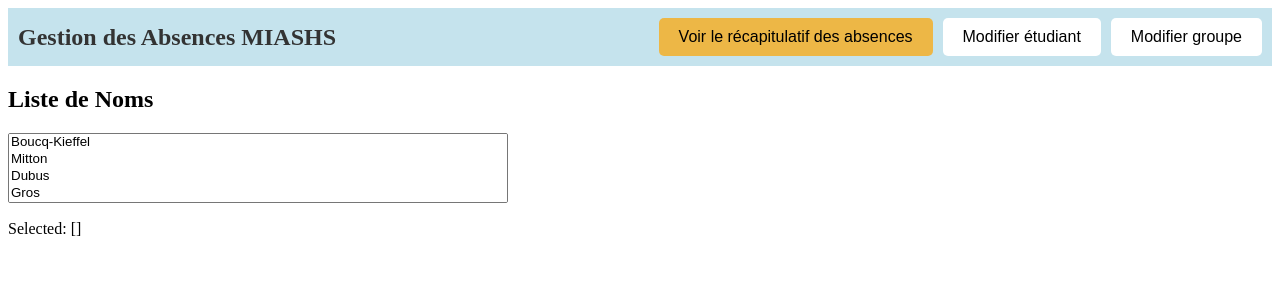
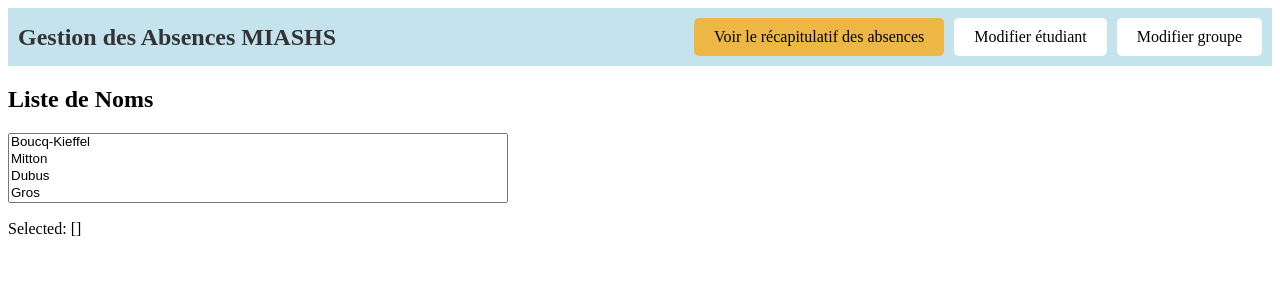
Before and after one commit to CaroleLeCrac/Projet-Info-2024, a Vue app in the folder GestionAbsenceFront/: page / in a window 1280 px wide. Shown: the top 300 px of the page. Built offline with nearby package versions, Linux system fonts and the light colour scheme.

Commit message:
ajout des link des pages 1 2 3 dans le route.js

```diff
--- a/GestionAbsenceFront/src/pages/HomeView/HomeNavigationBar.vue
+++ b/GestionAbsenceFront/src/pages/HomeView/HomeNavigationBar.vue
@@ -1,25 +1,14 @@
 <script setup>
 
-function summaryPage() {
-  /* aller à la page récapitulatif des absences */
-}
-
-function modifStudentPage() {
-  /* aller à la page modifier étudiant */
-}
-
-function modifGroupPage() {
-  /* aller à la page modifier groupe */
-}
 </script>
 
 <template>
 <nav class="navigation-bar">
   <h1 class="title-navigation-bar">Gestion des Absences MIASHS</h1>
   <div class="navigation-buttons">
-    <button class="button-summary-navigation" @click="summaryPage">Voir le récapitulatif des absences</button>
-    <button class="button-modification-navigation" type="button">Modifier étudiant</button>
-    <button class="button-modification-navigation" @click="modifGroupPage">Modifier groupe</button>
+    <RouterLink to="/récapitulatifs" class="summary-navigation">Voir le récapitulatif des absences</RouterLink>
+    <RouterLink to="/modificationEtudiant" class="modification-navigation">Modifier étudiant</RouterLink>
+    <RouterLink to="/modificationGroupe" class="modification-navigation">Modifier groupe</RouterLink>
     </div>
 </nav>
 </template>
@@ -47,10 +36,11 @@ function modifGroupPage() {
   gap: 10px; /* Espace entre les boutons */
 }
 
-/* Style pour les boutons */
+/* Style pour les RouterLink */
 
 /* Style pour le bouton Recap */
-.button-summary-navigation {
+.summary-navigation {
+  text-decoration: none; /* Supprime le soulignement */
   background-color: rgba(255,165,0,0.7); /* Couleur de fond du bouton */
   color: black; /* Couleur du texte */
   border: none; /* Supprime les bordures */
@@ -61,7 +51,8 @@ function modifGroupPage() {
 }
 
 /* Style pour les boutons Modif */
-.button-modification-navigation {
+.modification-navigation {
+  text-decoration: none; /* Supprime le soulignement */
   background-color: white; /* Couleur de fond du bouton */
   color: black; /* Couleur du texte */
   border: none; /* Supprime les bordures */
@@ -72,11 +63,11 @@ function modifGroupPage() {
 }
 
 /* Effet au survol des boutons */
-.button-summary-navigation:hover {
+.summary-navigation:hover {
   background-color: rgba(255,140,0,0.9); /* Couleur plus sombre au survol */
 }
 
-.button-modification-navigation:hover {
+.modification-navigation:hover {
   background-color: #f2f2f2;
 }
 </style>
```
Also changed, not shown: GestionAbsenceFront/src/pages/Call/CallPage.vue (+14 -0 lines), GestionAbsenceFront/src/pages/HomeView/HomeView.vue (+10 -1 lines), GestionAbsenceFront/src/pages/SelectGroupModification/SelectGroupModification.vue (+14 -0 lines), GestionAbsenceFront/src/pages/Slot/SlotPage.vue (+14 -0 lines), GestionAbsenceFront/src/pages/Summary/SummaryPage.vue (+14 -0 lines).
